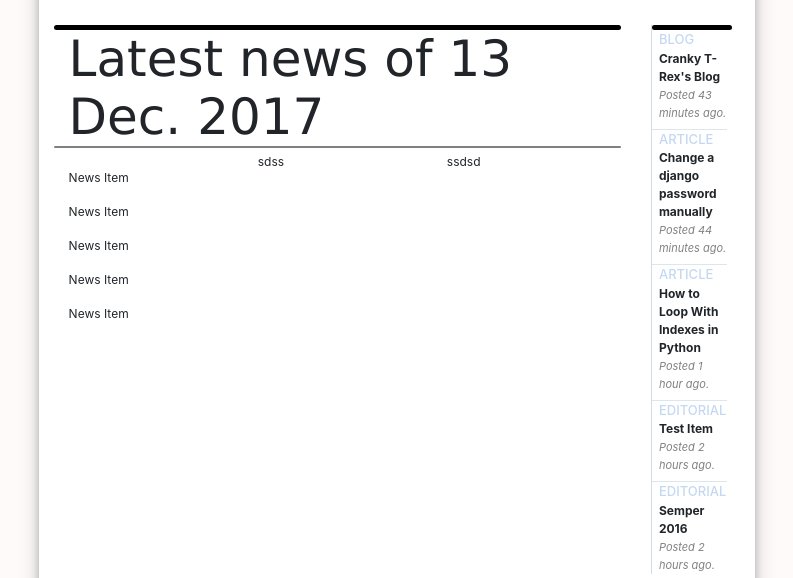
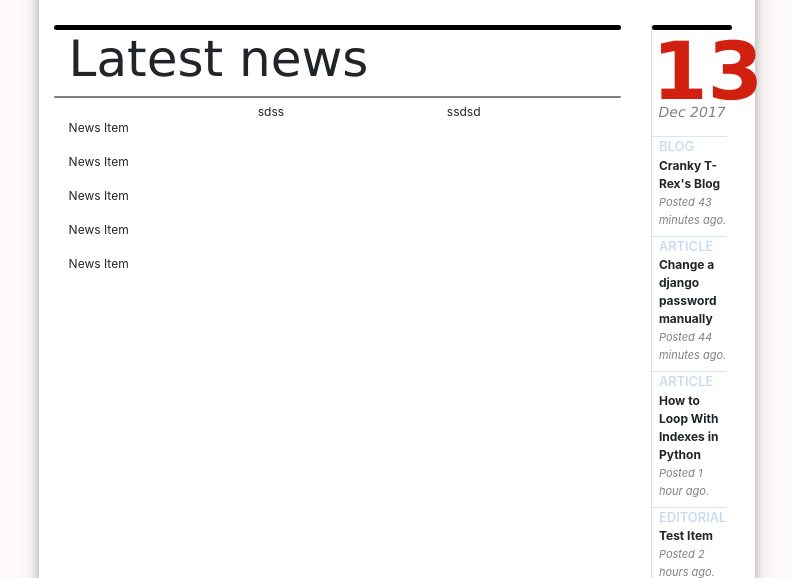
Before and after one commit to LukasNel/SkypeTest, a Django app: page / in a window 1280 px wide. Shown: the part 715-1293 px from the top of the page, without its empty margins (243-1036 px from the left). Run offline with Django 3.2, Linux system fonts and the light colour scheme; data comes from the database, SQL or seed files in the repository; some libraries are stand-ins or nearby versions.

Commit message:
Reverted back

```diff
--- a/SemperNews/SemperNewsApp/templates/index.html
+++ b/SemperNews/SemperNewsApp/templates/index.html
@@ -67,9 +67,8 @@
                         <div class="container">
 
                             <div class="row" id = "newsheader">
-                                <div class="col-md-12">
-                                    <h1 style="display:inline;text-align:left;">Latest news of </h1>
-                                    <h1 style="display:inline;text-align:left;"class="align-bottom">{% now "d" %} {% now "N" %} {% now "Y" %}</h1>
+                                <div class="col-md">
+                                    <h1>Latest news </h1>
 
                                 </div>
 
@@ -99,11 +98,11 @@
 
                     <div class="col-2">
                         <aside id = "newssummary">
-                           <!-- <header>
+                          <header>
                                 <h1 id = "newssummaryheader">{% now "d" %}</h1>
-                                <p id = "newssummarysubtitle">{% now "N" %} {% now "Y" %}</p>
+                                <p id = "newssummarysubtitle">{% now "M" %} {% now "Y" %}</p>
 
-                            </header>-->
+                            </header>
                             <ul id = "newssummarylist">
                                         {% for newsItem in newsItems %}
                                             <li>
```
